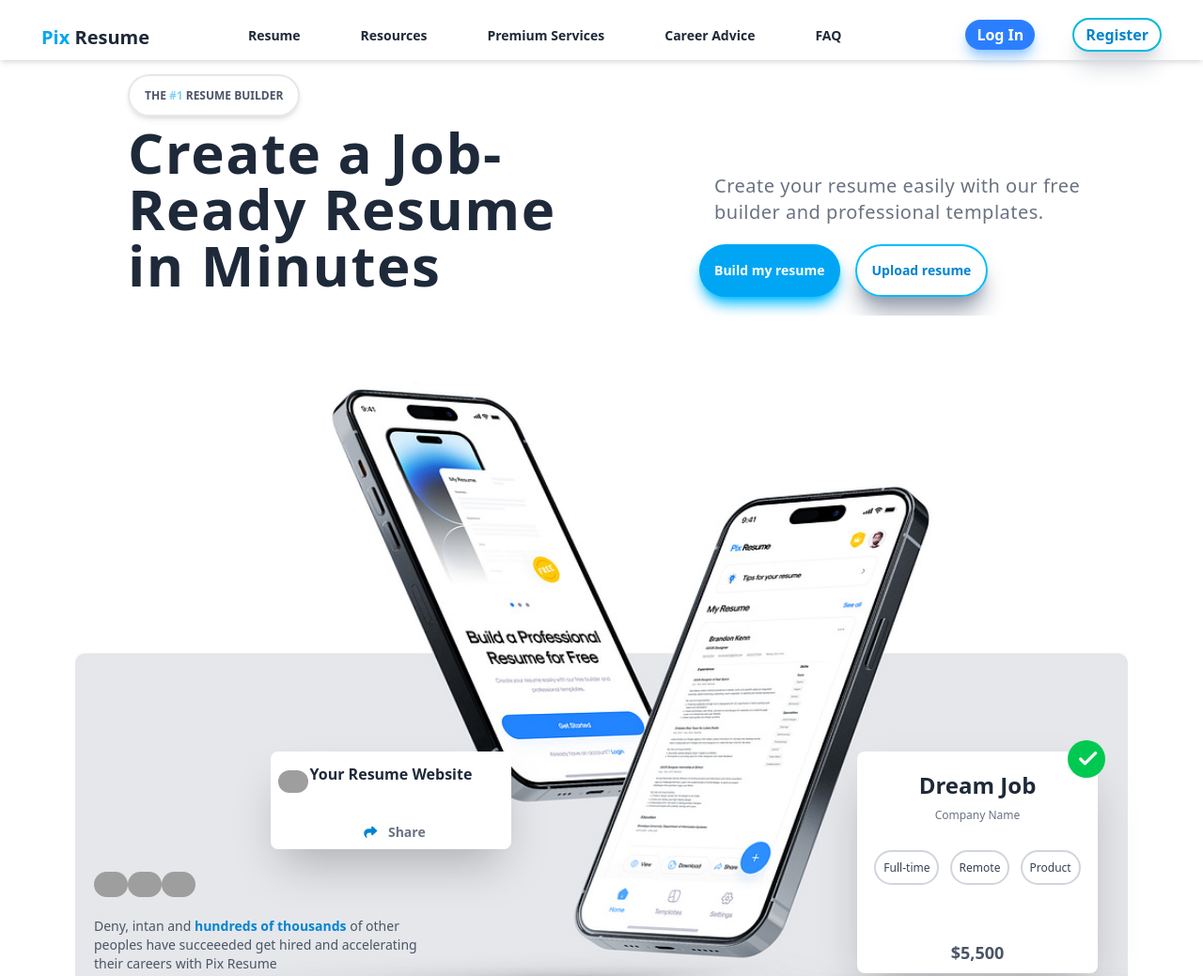
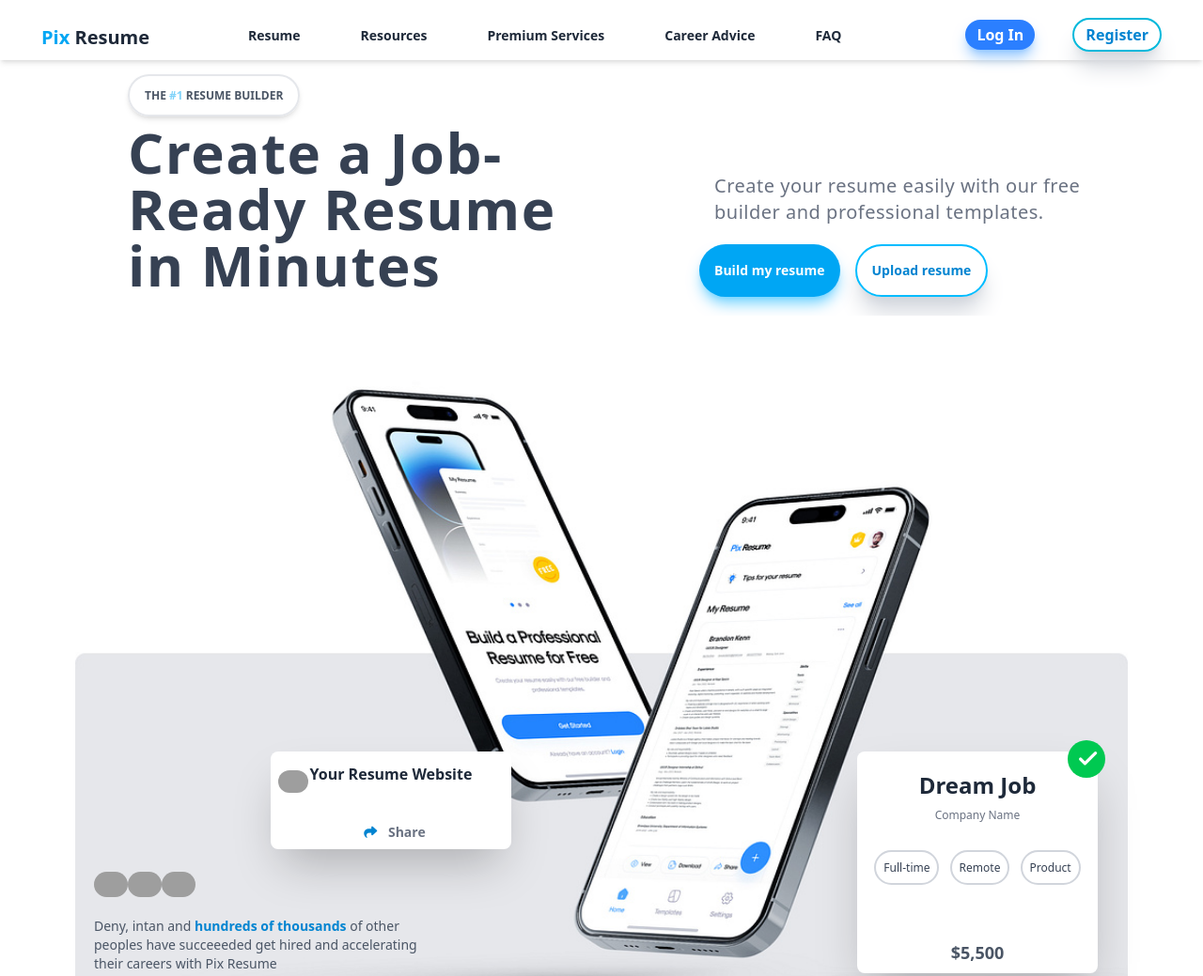
Before and after one commit to Kuldeep-Lab/Pix-Resume-UI, a plain HTML site: page index.html in a window 1280 px wide. Shown: the top 1039 px of the page at 94% size. Drawn offline with nearby package versions, Linux system fonts and the light colour scheme; grey boxes are pictures that could not be loaded.

Commit message:
Update index.html

```diff
--- a/index.html
+++ b/index.html
@@ -64,7 +64,7 @@
               <span class="px-4 py-3 md:ml-20 relative top-5 text-gray-600 font-bold text-xs bg-white border-2 border-gray-200 rounded-3xl shadow-md">
                   THE <span class='animate-pulse text-sky-500 font-semibold'>#1</span> RESUME BUILDER
               </span>
-              <h1 class="mt-10 md:mt-10 text-left font-bold  tracking-wide text-gray-800 text-4xl md:text-6xl md:pl-20">
+              <h1 class="mt-10 md:mt-10 text-left font-bold  tracking-wide text-gray-700 text-4xl md:text-6xl md:pl-20">
                   Create a Job-Ready Resume in Minutes
               </h1>
           </div>
@@ -76,10 +76,10 @@
                   Create your resume easily with our free builder and professional templates.
               </h1>
               <div class="mt-5 flex flex-col sm:flex-row gap-4">
-                  <button class="px-4 py-4 text-white font-bold text-sm bg-sky-500 shadow-lg shadow-sky-400  rounded-full  hover:bg-sky-500">
+                  <button class="px-4 py-4 text-white font-bold text-sm bg-sky-500 shadow-lg shadow-sky-300  rounded-full  hover:bg-sky-500">
                       Build my resume
                   </button>
-                  <label for="file-upload" class="cursor-pointer text-center shadow-xl shadow-gray-400 text-sm sm:text-left px-4 py-4 text-sky-600 font-bold border-2 border-sky-400 rounded-full shadow-md hover:bg-sky-100">
+                  <label for="file-upload" class="cursor-pointer text-center shadow-xl shadow-gray-300 text-sm sm:text-left px-4 py-4 text-sky-600 font-bold border-2 border-sky-400 rounded-full shadow-md hover:bg-sky-100">
                       Upload resume
                   </label>
                   <input id="file-upload" type="file" accept=".pdf,.doc,.docx" class="hidden">
@@ -192,7 +192,7 @@
 
 
                 <div class="mt-5 flex flex-col sm:flex-row gap-4">
-                    <button class="px-5 py-5 text-white font-bold text-sm bg-sky-500 shadow-xl shadow-sky-300 rounded-full shadow-md hover:bg-sky-500 focus:outline-none focus:ring-2 focus:ring-blue-400 focus:ring-offset-2">
+                    <button class="px-5 py-5 text-white font-bold text-sm bg-sky-600 shadow-xl shadow-sky-500 rounded-full shadow-md hover:bg-sky-500 focus:outline-none focus:ring-2 focus:ring-blue-400 focus:ring-offset-2">
                         Create Resume Now
                     </button>
 
```
